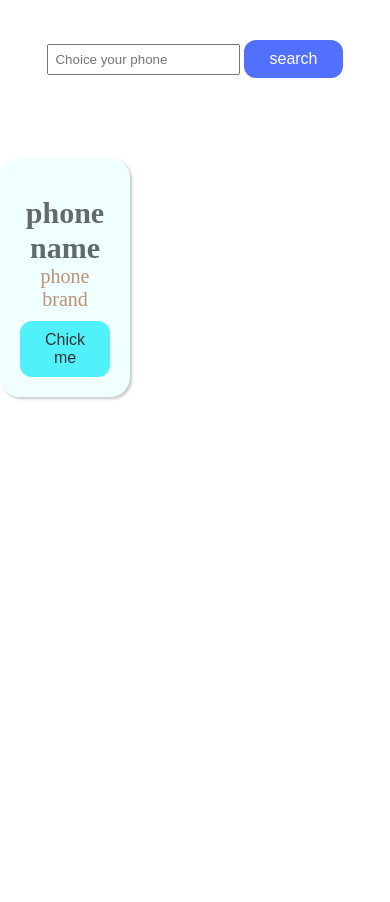
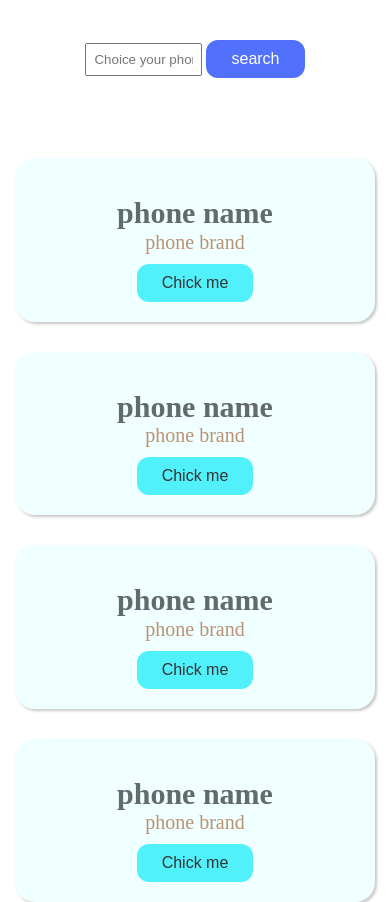
Before and after one commit to Bakiebillah/phone-hunter, a plain HTML site: page index.html in a window 390 px wide. Before the commit the page ends 844 px from the top, so only its background shows below. Drawn offline with Linux system fonts and the light colour scheme.

Commit message:
responsive css

```diff
--- a/index.html
+++ b/index.html
@@ -21,6 +21,24 @@
                 <p>phone brand</p>
                 <button> Chick me</button>
             </div>
+            <div class="phone">
+                <img src="#" alt="">
+                <h3>phone name</h3>
+                <p>phone brand</p>
+                <button> Chick me</button>
+            </div>
+            <div class="phone">
+                <img src="#" alt="">
+                <h3>phone name</h3>
+                <p>phone brand</p>
+                <button> Chick me</button>
+            </div>
+            <div class="phone">
+                <img src="#" alt="">
+                <h3>phone name</h3>
+                <p>phone brand</p>
+                <button> Chick me</button>
+            </div>
         </div>
     </div>
     <script src="phone.js"></script>
--- a/phone.css
+++ b/phone.css
@@ -15,6 +15,24 @@
     gap: 30px;
     padding-top: 50px;
     }
+    @media screen and (max-width: 992px) {
+        .phonecontainer{
+            display: grid;
+            grid-template-columns: 1fr 1fr;
+            gap: 30px;
+            padding-top: 50px;
+            margin:0 15px;
+            }
+      }
+    @media screen and (max-width: 600px) {
+        .phonecontainer{
+            display: grid;
+            grid-template-columns: 1fr;
+            gap: 30px;
+            padding-top: 50px;
+            margin:0 15px;
+            }
+      }
     .phone{
     text-align: center;
     padding: 20px;
@@ -51,7 +69,8 @@
     margin: 30px 0;
     }
     .search input{
-    padding: 6px;
+    padding: 7px;
+    width: 30%;
 
     }
 
```
